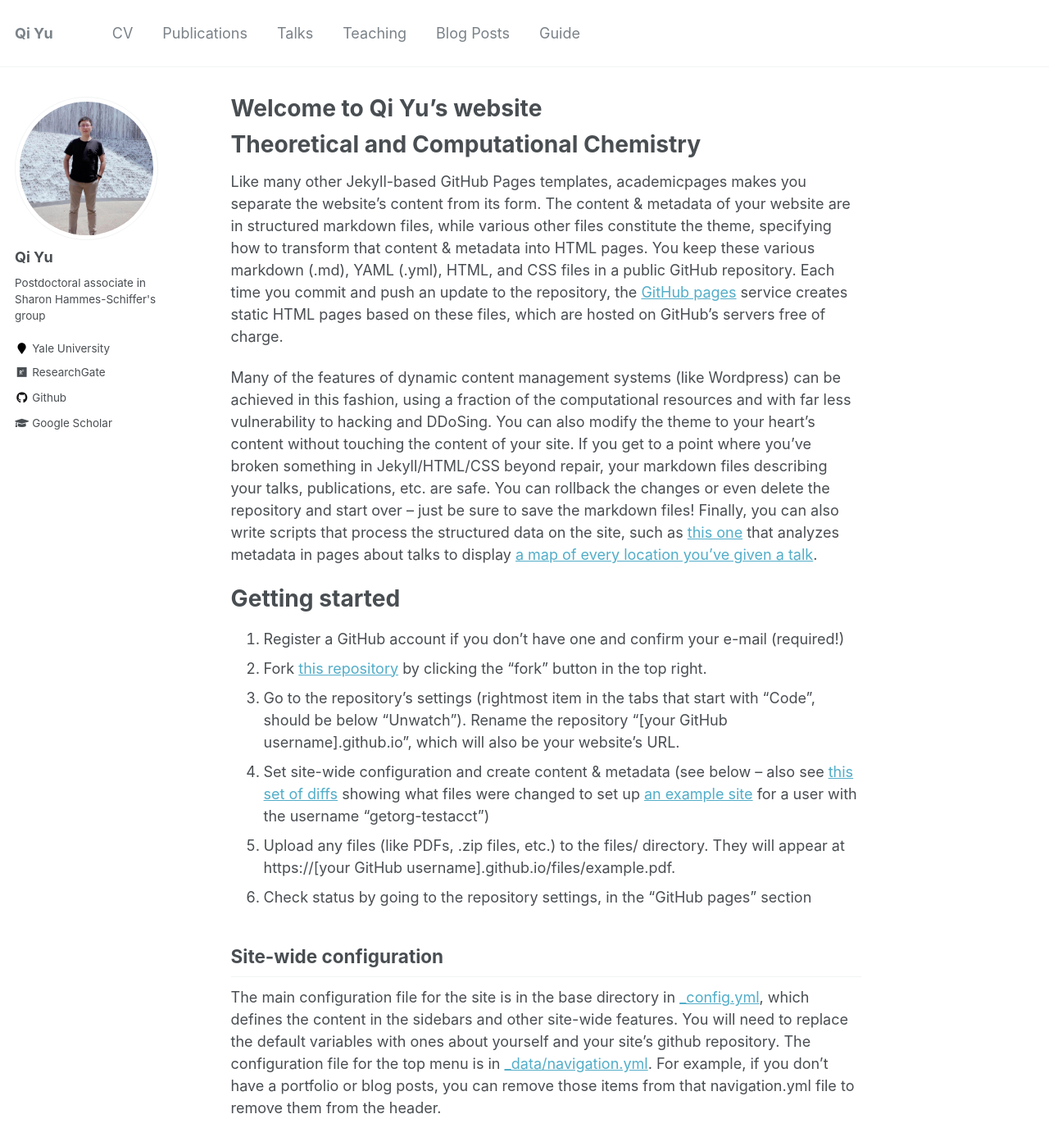
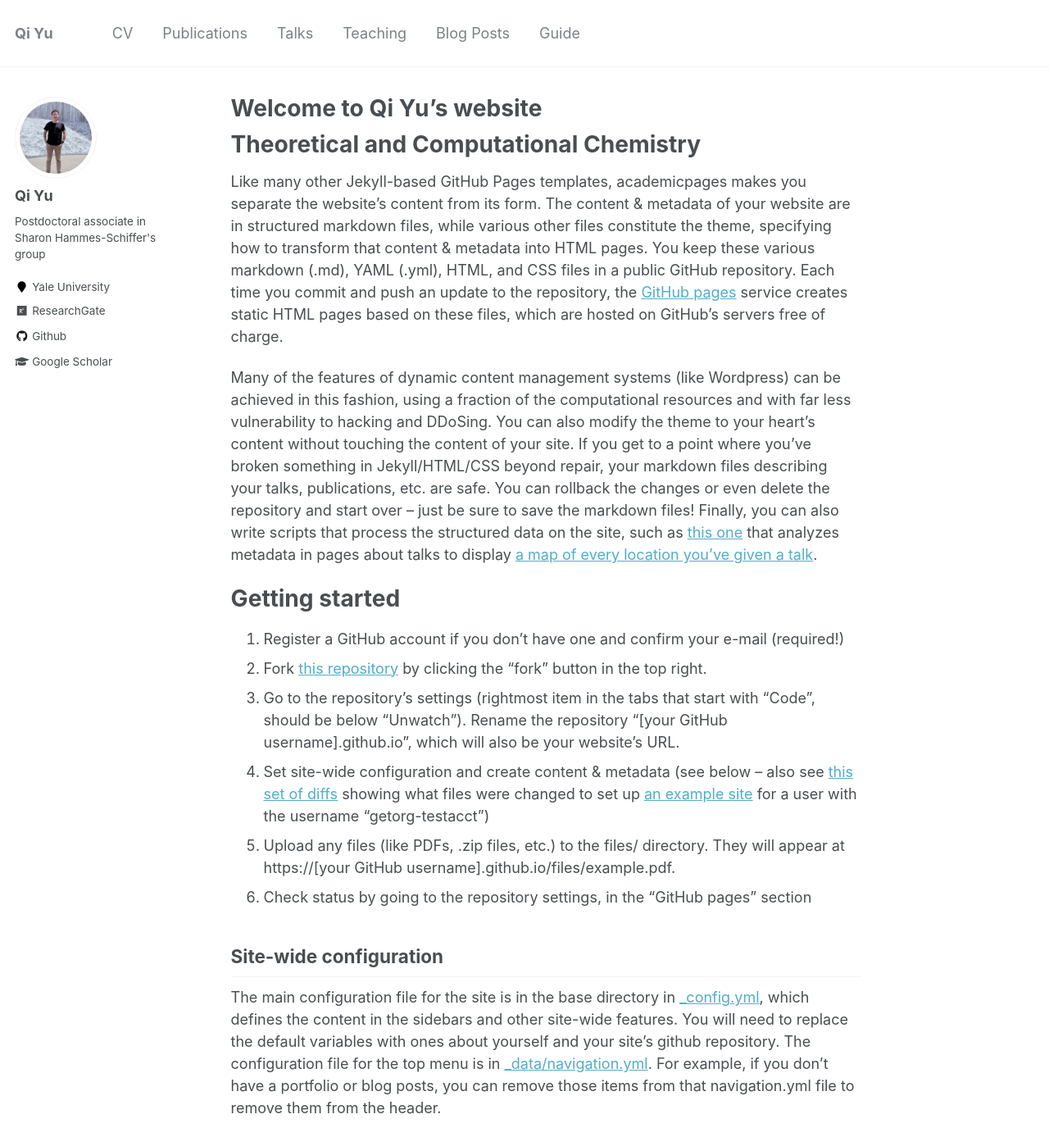
Before and after one commit to qiyuchem/qiyuchem.github.io, a Jekyll site: the page built from _pages/about.md, in a window 1280 px wide and 1400 px high. Shown: the whole window at 82% size. Built offline with Jekyll 4.4.1, drawn with Linux system fonts in a browser that asks for light colours.

Commit message:
Update _sidebar.scss

```diff
--- a/_sass/_sidebar.scss
+++ b/_sass/_sidebar.scss
@@ -72,15 +72,17 @@
 .author__avatar {
   display: table-cell;
   vertical-align: top;
-  width: 50px;
+  width: 100px;
   // set width only, for non-square avatars
   // height: 36px;
 
   @include breakpoint($large) {
     display: block;
-    width: auto;
-    height: auto;
-  }
+  //  width: auto;
+  //  height: auto;
+    width: 100px;
+    height: 100px;
+   }
 
   img {
     max-width: 175px;
```
